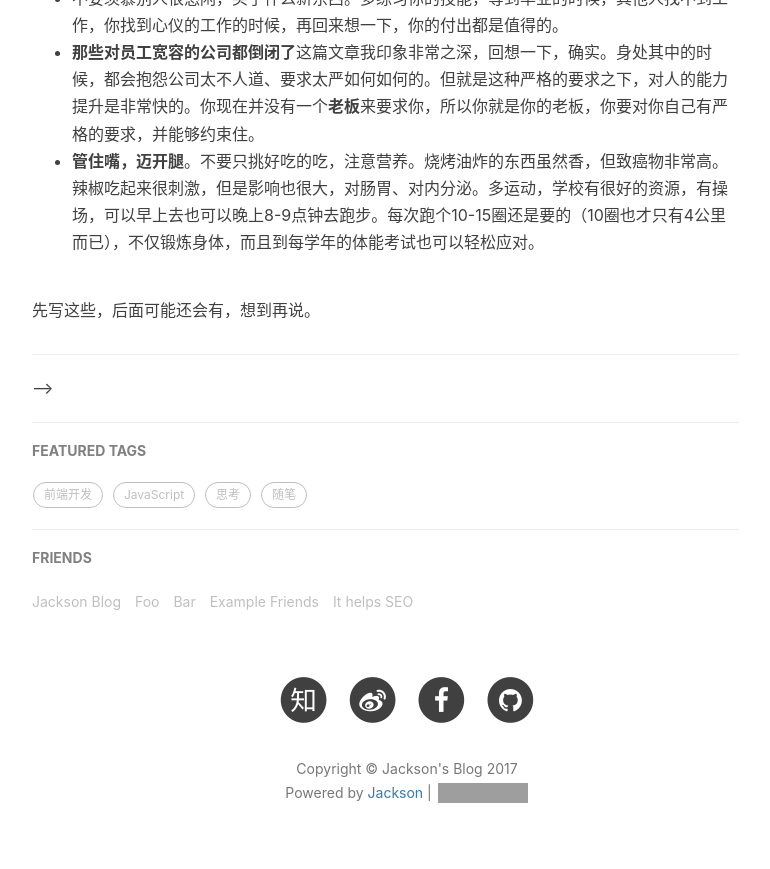
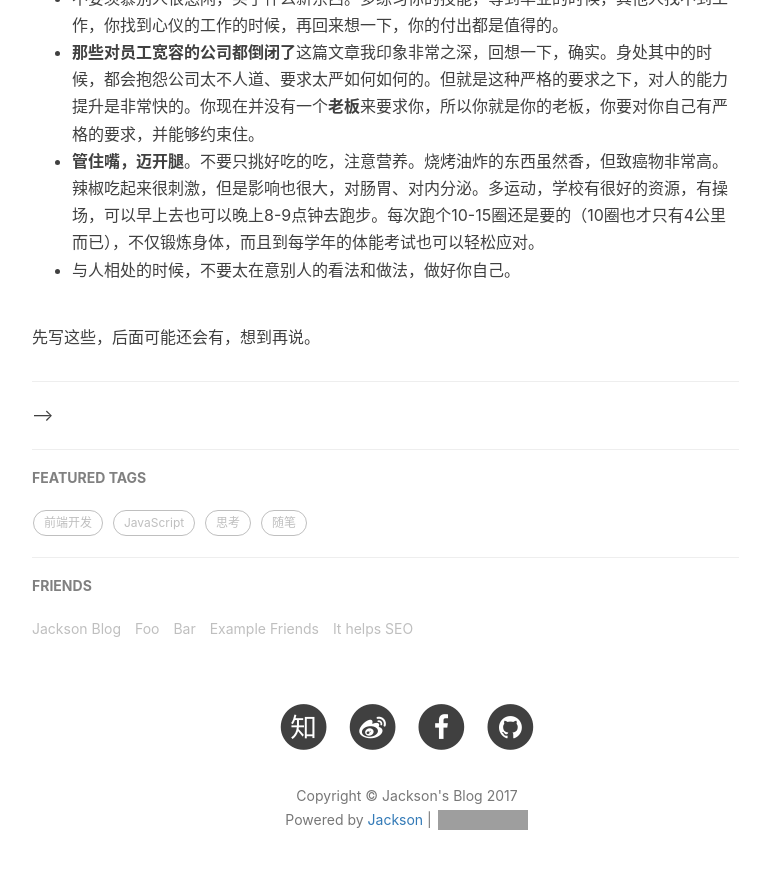
Before and after one commit to jacksoncode/blog, a Jekyll site: the page built from _posts/2017-08-28-some-advise-for-your-college.markdown, in a window 1280 px wide and 900 px high, scrolled down 1020 px. Shown: the top 869 px of the window, without its empty margins (233-1003 px from the left). Built offline with Jekyll 4.4.1, drawn with Linux system fonts in a browser that asks for light colours; nearby versions of some CDN libraries; comment, search, counter and statistics services are not loaded; grey boxes are pictures that could not be loaded.

Commit message:
commit file throug Batch

```diff
--- a/_posts/2017-08-28-some-advise-for-your-college.markdown
+++ b/_posts/2017-08-28-some-advise-for-your-college.markdown
@@ -26,6 +26,7 @@ tags:
 - 不要羡慕别人很悠闲，买了什么新东西。多练习你的技能，等到毕业的时候，其他人找不到工作，你找到心仪的工作的时候，再回来想一下，你的付出都是值得的。
 - **那些对员工宽容的公司都倒闭了**这篇文章我印象非常之深，回想一下，确实。身处其中的时候，都会抱怨公司太不人道、要求太严如何如何的。但就是这种严格的要求之下，对人的能力提升是非常快的。你现在并没有一个**老板**来要求你，所以你就是你的老板，你要对你自己有严格的要求，并能够约束住。
 - **管住嘴，迈开腿**。不要只挑好吃的吃，注意营养。烧烤油炸的东西虽然香，但致癌物非常高。辣椒吃起来很刺激，但是影响也很大，对肠胃、对内分泌。多运动，学校有很好的资源，有操场，可以早上去也可以晚上8-9点钟去跑步。每次跑个10-15圈还是要的（10圈也才只有4公里而已），不仅锻炼身体，而且到每学年的体能考试也可以轻松应对。
+- 与人相处的时候，不要太在意别人的看法和做法，做好你自己。
 
 
 先写这些，后面可能还会有，想到再说。
```
